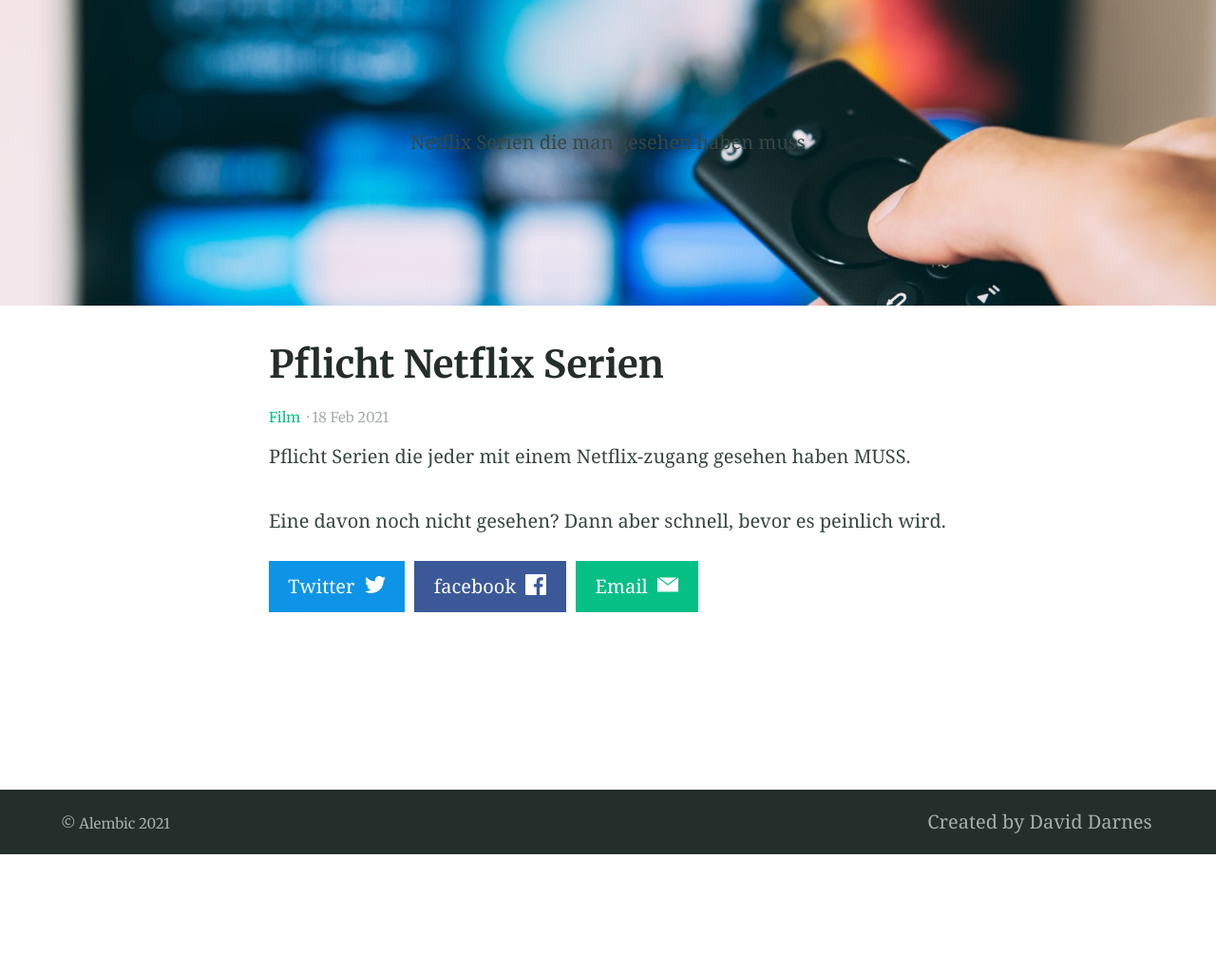
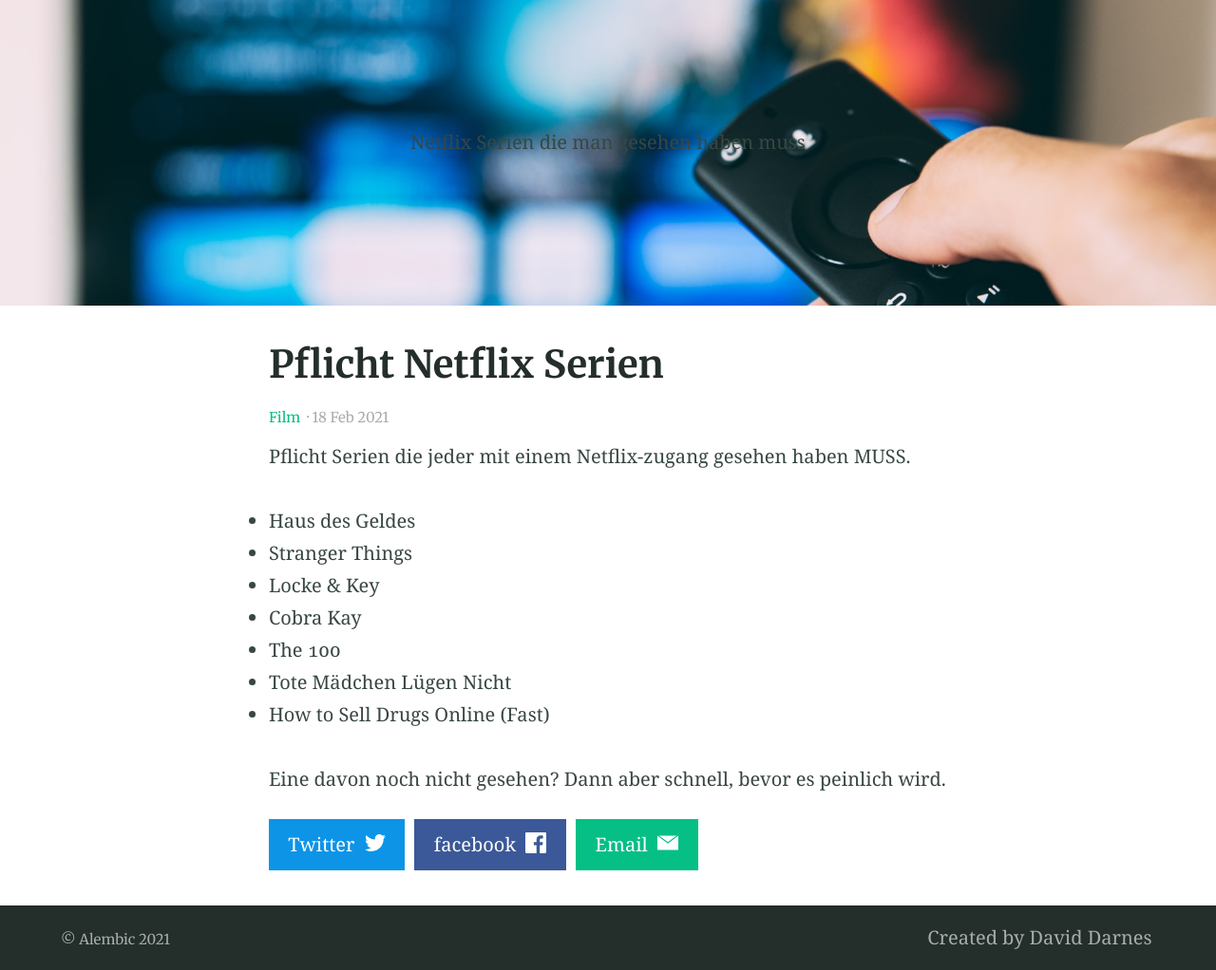
Before and after one commit to joelbrendle/joel_blog, a Jekyll site: the page built from _posts/2021-02-18-pflicht-netflix-serien.md, in a window 1280 px wide. Shown: the whole page at 95% size. Built offline with Jekyll 4.4.1, drawn with Linux system fonts in a browser that asks for light colours; before the commit the page ends 900 px from its top, so only the background shows below that.

Commit message:
Update from Forestry.io Joel Brendle updated _posts/2021-02-18-pflicht-netflix-serien.md

```diff
--- a/_posts/2021-02-18-pflicht-netflix-serien.md
+++ b/_posts/2021-02-18-pflicht-netflix-serien.md
@@ -9,4 +9,12 @@
 ---
 Pflicht Serien die jeder mit einem Netflix-zugang gesehen haben MUSS.
 
+* Haus des Geldes
+* Stranger Things
+* Locke & Key
+* Cobra Kay
+* The 100
+* Tote Mädchen Lügen Nicht
+* How to Sell Drugs Online (Fast)
+
 Eine davon noch nicht gesehen? Dann aber schnell, bevor es peinlich wird.
```
